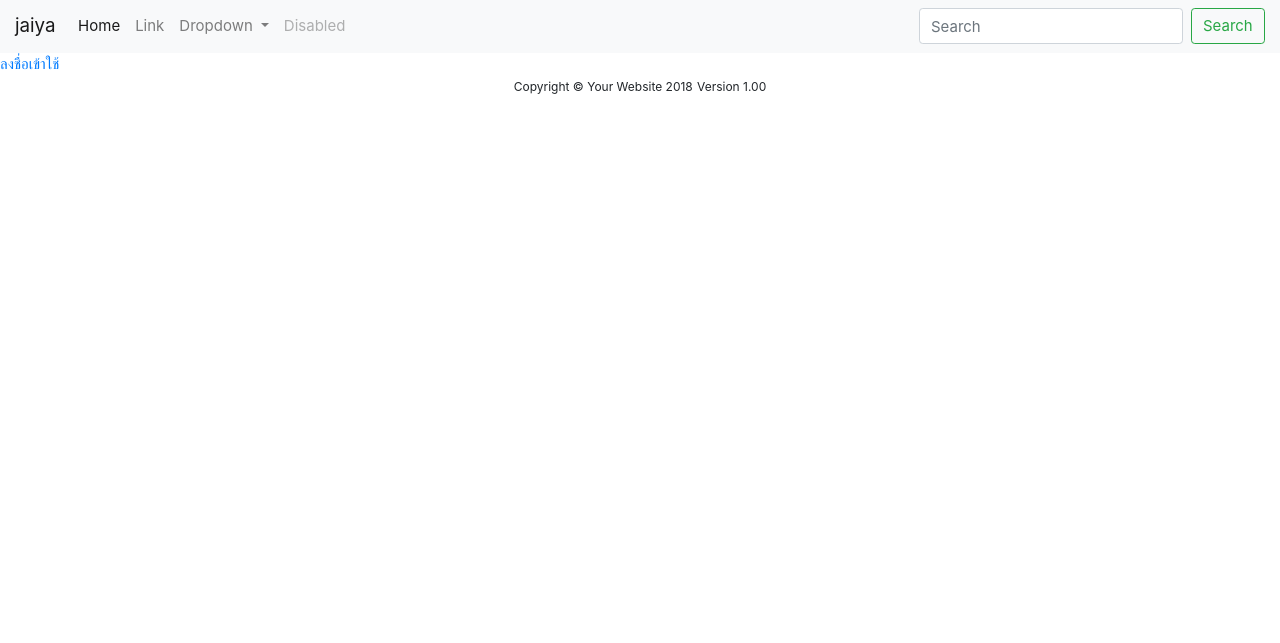
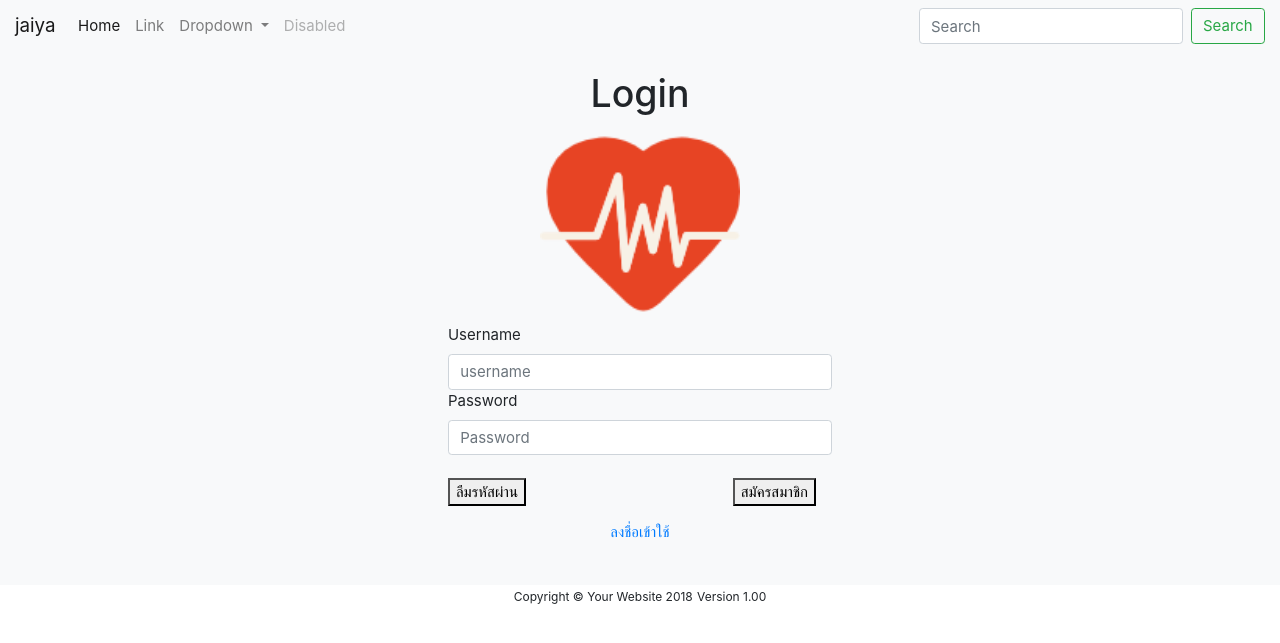
Before and after one commit to nattaphonBu/jaiyaci, a CodeIgniter app: page /Project/index.php/login/index in a window 1280 px wide. Shown: the top 643 px of the page. Run offline with CodeIgniter, Linux system fonts and the light colour scheme; some libraries are stand-ins or nearby versions.

Commit message:
login complete

```diff
--- a/application/views/login/content.php
+++ b/application/views/login/content.php
@@ -1 +1,33 @@
-<a class="item" href="<?=base_url("/Register/register") ?>">ลงชื่อเข้าใช้</a>
+<!DOCTYPE html>
+<html lang="en">
+
+<body>
+
+    <form id="insert">
+    <div class="card-body black bg-light">
+        <center>
+
+			<h1>Login</h1>
+            <img src="./publish/img/cardiogram.png" alt="" height="200" width="200">
+            <div class="col-md-4 mb-4">
+                <div class="form-group">
+                    <p align="LEFT">
+                        <label>Username</label><span class="error"></span>
+                        <input type="text" class="form-control" id="username"  placeholder="username">
+
+                        <label>Password</label><span class="error"></span>
+                        <input type="password" class="form-control" id="password" placeholder="Password">
+
+                        <br>
+
+
+                    <button>ลืมรหัสผ่าน</button>&nbsp;&nbsp;&nbsp;&nbsp;&nbsp;&nbsp;&nbsp;&nbsp;&nbsp;&nbsp;&nbsp;&nbsp;&nbsp;&nbsp;&nbsp;&nbsp;&nbsp;&nbsp;&nbsp;&nbsp;&nbsp;&nbsp;&nbsp;&nbsp;&nbsp;&nbsp;&nbsp;&nbsp;&nbsp;&nbsp;&nbsp;&nbsp;&nbsp;&nbsp;&nbsp;&nbsp;&nbsp;&nbsp;&nbsp;&nbsp;&nbsp;&nbsp;&nbsp;&nbsp;&nbsp;&nbsp;&nbsp;&nbsp;&nbsp;<button>สมัครสมาชิก</button>
+						<div class="col-lg-4">
+						<a class="item" href="<?=base_url("/Register/register") ?>">ลงชื่อเข้าใช้</a>
+						</div>
+                    </p>
+                </div>
+             </div>
+		</center>
+    </div>
+	</form>
```
Also changed, not shown: publish/img/cardiogram.png (added).
